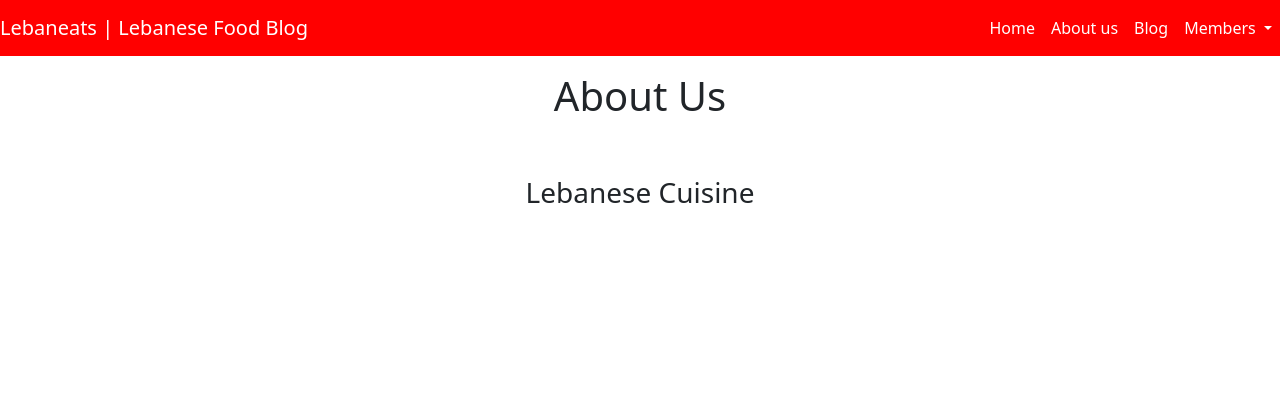
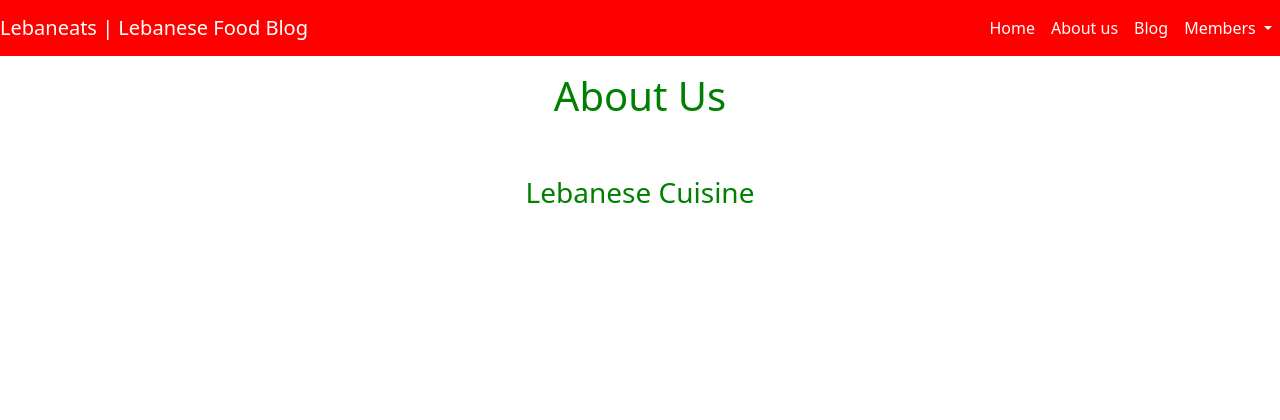
Before and after one commit to Mushbt/lebaneats-pp4, a Django app: page /about_us/ in a window 1280 px wide. Shown: the top 420 px of the page. Run offline with Django 3.2, Linux system fonts and the light colour scheme; some libraries are stand-ins or nearby versions.

Commit message:
Add further styling to about us html file

```diff
--- a/templates/about_us.html
+++ b/templates/about_us.html
@@ -6,11 +6,11 @@
 <div class="container text-center about-text">
     <div class="row">
         <div class="col-12 mx-auto mt-3">
-            <h1 class="text-center-mt-3 mb-4">About Us</h1>
+            <h1 class="text-center-mt-3 mb-4" style="color: green;">About Us</h1>
             <p></p>
         </div>
         <div class="col-10 mx-auto mt-3 mb-5">
-            <h3 class="text-center mt-3 mb-4">Lebanese Cuisine</h3>
+            <h3 class="text-center mt-3 mb-4" style="color: green;">Lebanese Cuisine</h3>
             <p></p>
         </div>
     </div>
```
